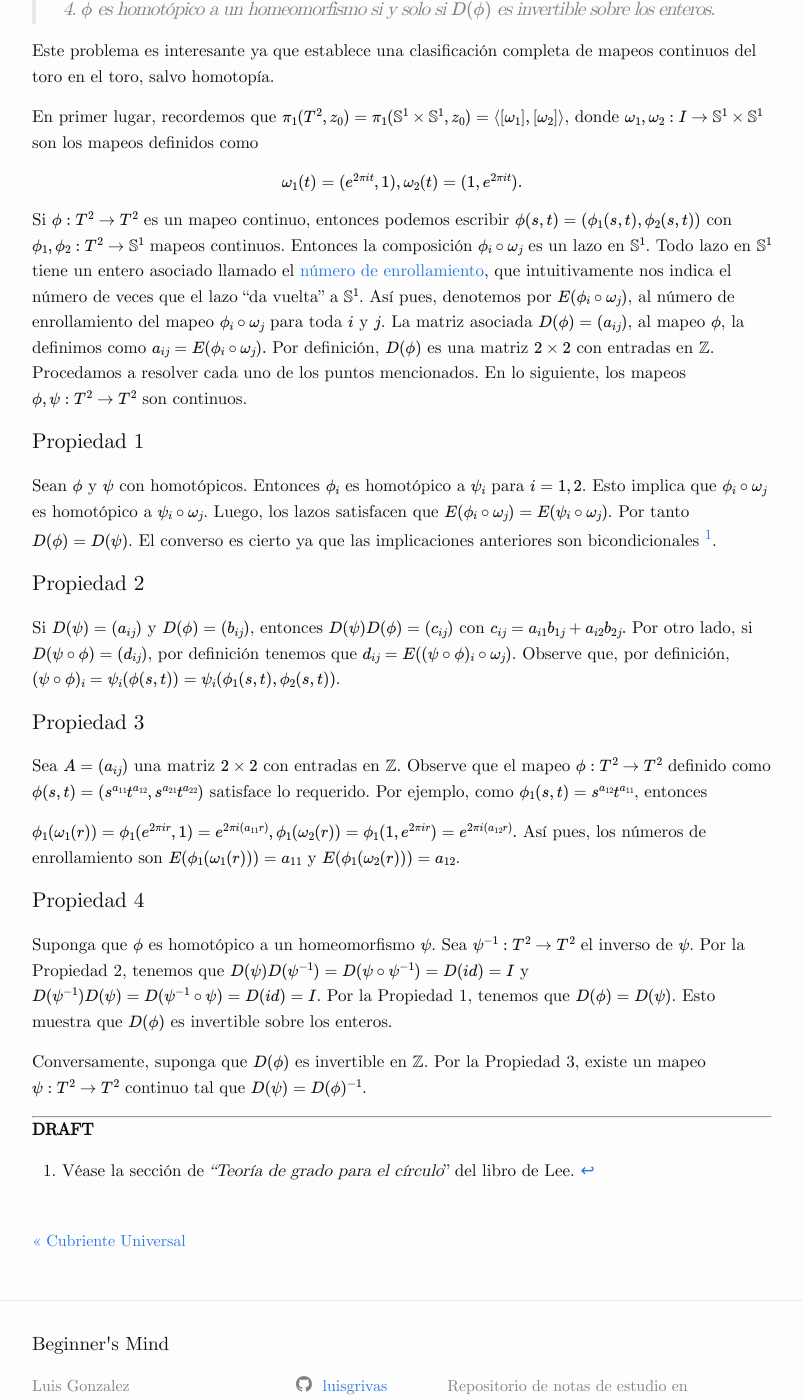
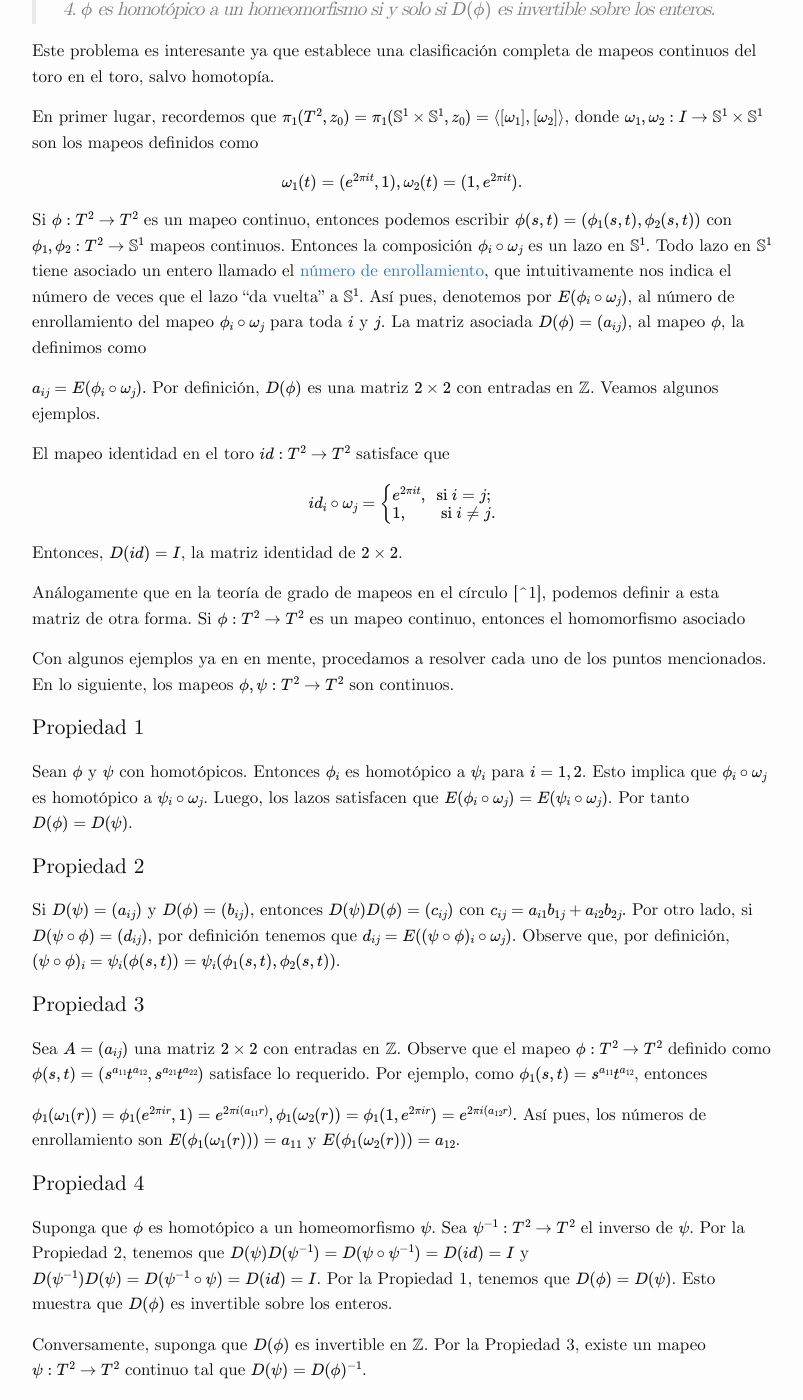
Before and after one commit to luisgrivas/blog, a Jekyll site: the page built from _posts/2021-06-18-homotopia-toro.md, in a window 1280 px wide and 1400 px high, scrolled down 482 px. Shown: the whole window, without its empty margins (238-1041 px from the left). Built offline with Jekyll 4.4.1, drawn with Linux system fonts in a browser that asks for light colours; formulas are drawn with MathJax 3.

Commit message:
eliminado comentario erroneo

```diff
--- a/_posts/2021-06-18-homotopia-toro.md
+++ b/_posts/2021-06-18-homotopia-toro.md
@@ -15,6 +15,8 @@ En el libro *Introduction to Topological Manifolds* de John M. Lee aparece el si
 > 3. Para toda matriz $E$ de $2 \times 2$ con entradas en $\mathbb Z$ existe un mapeo continuo $\psi: T^2 \to T^2$ tal que $D(\phi) = E$.
 > 4. $\phi$ es homotópico a un homeomorfismo si y solo si $D(\phi)$ es invertible sobre los enteros.
 
+
+
 Este problema es interesante ya que establece una clasificación completa de mapeos continuos del toro en el toro, salvo homotopía.
 
 En primer lugar, recordemos que $\pi_1(T^2, z_0) = \pi_1(\mathbb S^1 \times \mathbb S^1, z_0) = \langle [\omega_1], [\omega_2]\rangle$, donde $\omega_1, \omega_2: I \to \mathbb S^1  \times \mathbb S^1$ son los mapeos definidos como
@@ -25,18 +27,31 @@ $$
 \omega_2(t) = (1, e^{2 \pi i t}).
 $$
 
+Si $\phi: T^2 \to T^2$ es un mapeo continuo, entonces podemos escribir $\phi(s, t) = (\phi_1(s, t), \phi_2(s, t))$ con $\phi_1, \phi_2: T^2 \to \mathbb S^1$ mapeos continuos. Entonces la composición $\phi_i \circ \omega_j$ es un lazo en $\mathbb S^1$. Todo lazo en $\mathbb S^1$ tiene asociado un entero  llamado el [número de enrollamiento](https://www.luisgrivas.com/blog/posts/2021/05/21/prop-levantamientos.html), que intuitivamente nos indica el número de veces que el lazo "da vuelta" a $\mathbb S^1$. Así pues, denotemos por $E(\phi_i \circ \omega_j)$, al número de enrollamiento del mapeo $\phi_i \circ \omega_j$ para toda $i$ y $j$. La matriz asociada $D(\phi) = (a_{ij})$,  al mapeo $\phi$, la definimos como
 
-Si $\phi: T^2 \to T^2$ es un mapeo continuo, entonces podemos escribir $\phi(s, t) = (\phi_1(s, t), \phi_2(s, t))$ con $\phi_1, \phi_2: T^2 \to \mathbb S^1$ mapeos continuos. Entonces la composición $\phi_i \circ \omega_j$ es un lazo en $\mathbb S^1$. Todo lazo en $\mathbb S^1$ tiene un entero asociado llamado el [número de enrollamiento](https://www.luisgrivas.com/blog/posts/2021/05/21/prop-levantamientos.html), que intuitivamente nos indica el número de veces que el lazo "da vuelta" a $\mathbb S^1$. Así pues, denotemos por $E(\phi_i \circ \omega_j)$, al número de enrollamiento del mapeo $\phi_i \circ \omega_j$ para toda $i$ y $j$. La matriz asociada $D(\phi) = (a_{ij})$,  al mapeo $\phi$, la definimos como
+
 $$
 a_{ij} = E(\phi_i \circ \omega_j).
 $$
-Por definición, $D(\phi)$ es una matriz  $2 \times 2$ con entradas en $\mathbb Z$. Procedamos a resolver cada uno de los puntos mencionados. En lo siguiente, los mapeos $\phi, \psi: T^2 \to T^2$ son continuos.
+Por definición, $D(\phi)$ es una matriz  $2 \times 2$ con entradas en $\mathbb Z$. Veamos algunos ejemplos.
+
+ El mapeo identidad en el toro $id: T^2 \to T^2$ satisface que
+
+$$ id_i \circ \omega_j = \cases{e^{2\pi i t}, \ \text{ si } i = j; \\ 1, \ \ \ \ \ \ \ \ \text{si } i \neq j.}  $$
+
+Entonces, $D(id) = I$, la matriz identidad de $2 \times 2$.
+
+Análogamente que en la teoría de grado de mapeos en el círculo [^1], podemos definir a esta matriz de otra forma. Si $\phi: T^2 \to T^2$ es un mapeo continuo, entonces el homomorfismo asociado
+
+
+
+Con algunos ejemplos ya en en mente, procedamos a resolver cada uno de los puntos mencionados. En lo siguiente, los mapeos $\phi, \psi: T^2 \to T^2$ son continuos.
 
 
 
 #### Propiedad 1
 
-Sean $\phi $ y $\psi$ con homotópicos. Entonces $\phi_i $ es homotópico a $\psi_i$ para $i = 1, 2$. Esto implica que $\phi_i \circ \omega_j$ es homotópico a $\psi_i \circ \omega_j$. Luego, los lazos satisfacen que $E(\phi_i \circ \omega_j) = E(\psi_i \circ \omega_j)$. Por tanto $D(\phi) = D(\psi)$. El converso es cierto ya que las implicaciones anteriores son bicondicionales [^1].
+Sean $\phi $ y $\psi$ con homotópicos. Entonces $\phi_i $ es homotópico a $\psi_i$ para $i = 1, 2$. Esto implica que $\phi_i \circ \omega_j$ es homotópico a $\psi_i \circ \omega_j$. Luego, los lazos satisfacen que $E(\phi_i \circ \omega_j) = E(\psi_i \circ \omega_j)$. Por tanto $D(\phi) = D(\psi)$.
 
 
 
@@ -46,7 +61,8 @@ Si  $D(\psi ) = (a_{ij})$ y $D(\phi) = (b_{ij})$, entonces $D(\psi) D(\phi) = (c
 
 #### Propiedad 3
 
-Sea $A = (a_{ij})$ una matriz $2 \times 2$ con entradas en $\mathbb Z$. Observe que el mapeo $\phi: T^2 \to T^2$ definido como $\phi(s, t) = (s^{a_{11}}t^{a_{12}}, s^{a_{21}}t^{a_{22}})$ satisface lo requerido. Por ejemplo, como $\phi_1(s, t) = s^{a_{12}}t^{a_{11}}$, entonces
+Sea $A = (a_{ij})$ una matriz $2 \times 2$ con entradas en $\mathbb Z$. Observe que el mapeo $\phi: T^2 \to T^2$ definido como $\phi(s, t) = (s^{a_{11}}t^{a_{12}}, s^{a_{21}}t^{a_{22}})$ satisface lo requerido. Por ejemplo, como $\phi_1(s, t) = s^{a_{11}}t^{a_{12}}$, entonces
+
 
 
 $$
@@ -63,8 +79,4 @@ Suponga que $\phi$ es homotópico a un homeomorfismo $\psi$. Sea $\psi^{-1}: T^2
 
 Conversamente, suponga que $D(\phi)$ es invertible en $\mathbb Z$. Por la Propiedad 3, existe un mapeo $\psi: T^2 \to T^2$ continuo tal que $D(\psi) = D(\phi)^{-1}$.
 
----
-
-[^1]: Véase la sección de *"Teoría de grado para el círculo*" del libro de Lee.
-
 **DRAFT**
```
